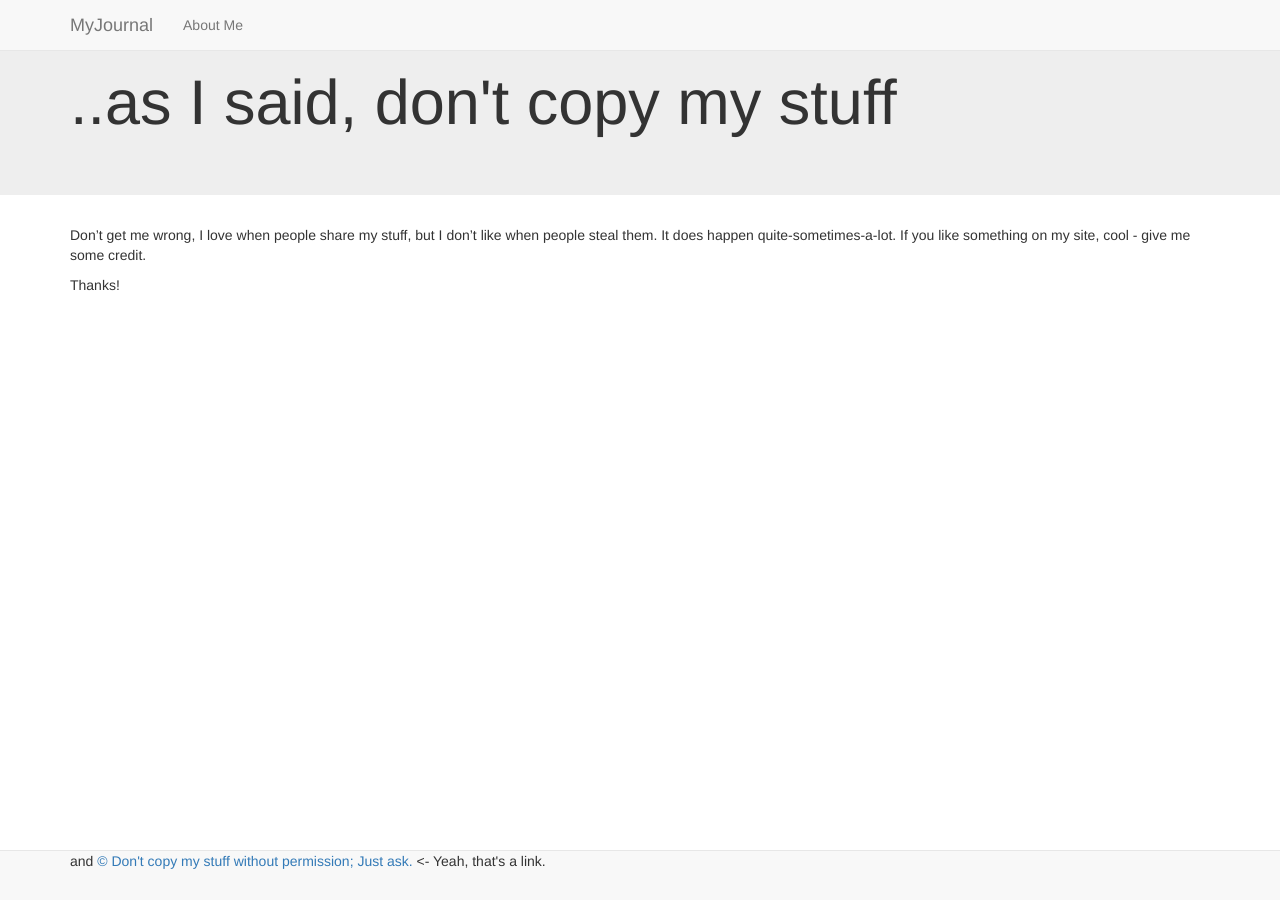
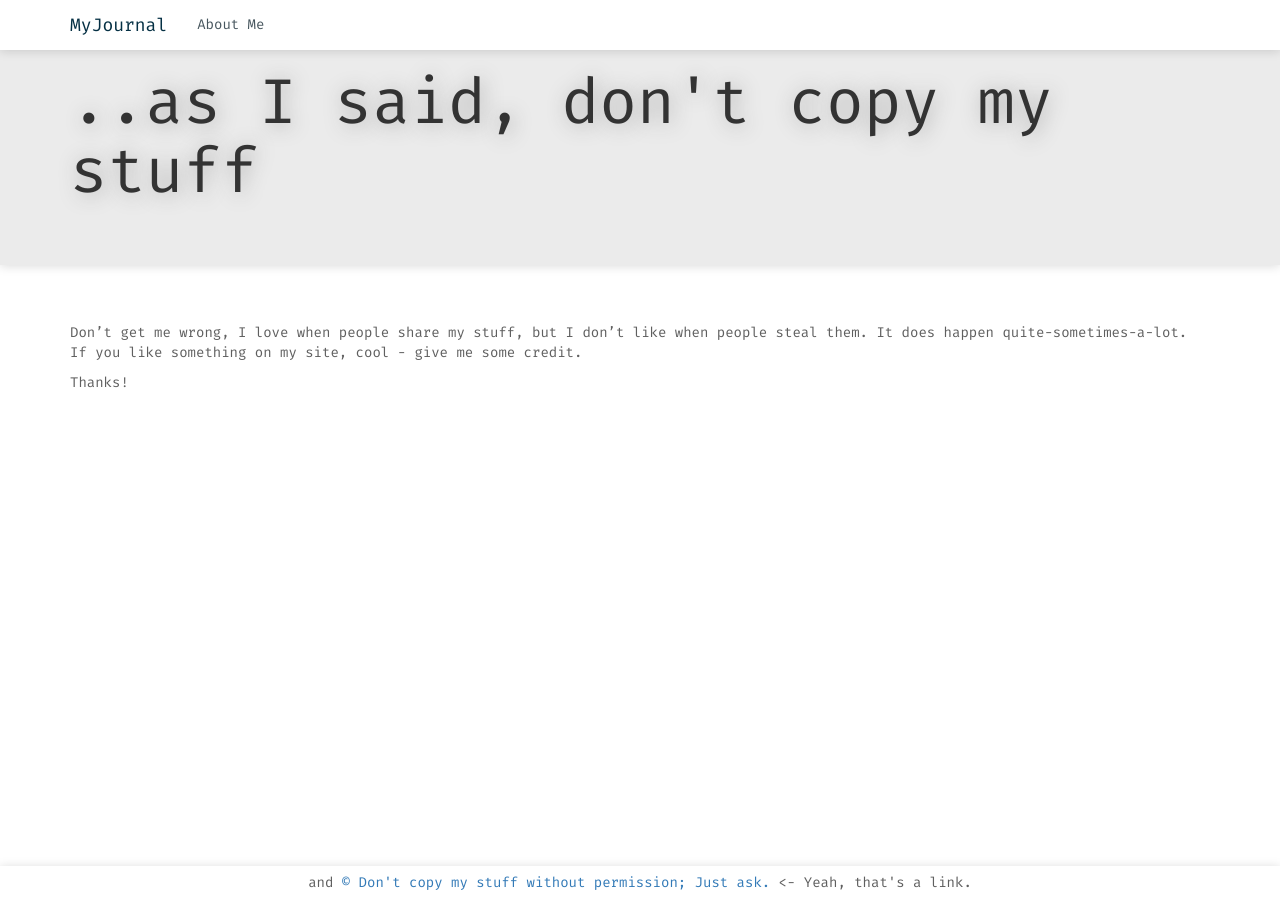
Before and after one commit to tejas-hosamani/myJournal, a Jekyll site: the page built from as-i-said-dont-copy-my-stuff.md, in a window 1280 px wide. Built offline with Jekyll 4.4.1, drawn with Linux system fonts in a browser that asks for light colours; nearby versions of some CDN libraries; some web fonts are replaced.

Commit message:
Initial commit.

```diff
--- a/_config.yml
+++ b/_config.yml
@@ -12,8 +12,8 @@
 #write html inside the double quotes to display in jumbotron
 description: "<h3>Hello world, this is</h3><h1>MyJournal</h1>"
 
-baseurl: "" # the subpath of your site, e.g. /blog
-url: "" # the base hostname & protocol for your site
+baseurl: "/myJournal" # the subpath of your site, e.g. /blog
+url: "http://localhost:4000" # the base hostname & protocol for your site
 
 # Build settings
 markdown: kramdown
--- a/_includes/head.html
+++ b/_includes/head.html
@@ -42,7 +42,7 @@
   <meta name="description" content="{% if page.excerpt %}{{ page.excerpt | strip_html | strip_newlines | truncate: 160 }}{% else %}{{ site.description }}{% endif %}">
 <script src="https://ajax.googleapis.com/ajax/libs/jquery/2.2.2/jquery.min.js"></script>
 <script src="https://maxcdn.bootstrapcdn.com/bootstrap/3.3.6/js/bootstrap.min.js" integrity="sha384-0mSbJDEHialfmuBBQP6A4Qrprq5OVfW37PRR3j5ELqxss1yVqOtnepnHVP9aJ7xS" crossorigin="anonymous"></script>
-  <link rel="stylesheet" href="{{ "css/main.css" | prepend: site.baseurl }}">
+  <link rel="stylesheet" href="{{ "/css/main.css" | prepend: site.baseurl }}">
 <script src="https://maxcdn.bootstrapcdn.com/bootstrap/3.3.6/js/bootstrap.min.js" integrity="sha384-0mSbJDEHialfmuBBQP6A4Qrprq5OVfW37PRR3j5ELqxss1yVqOtnepnHVP9aJ7xS" crossorigin="anonymous"></script>
 
   <link href='https://fonts.googleapis.com/css?family=PT+Sans' rel='stylesheet' type='text/css'>
```
Also changed, not shown: 6 other files.
